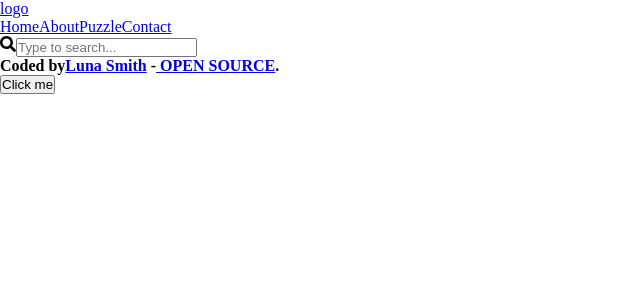
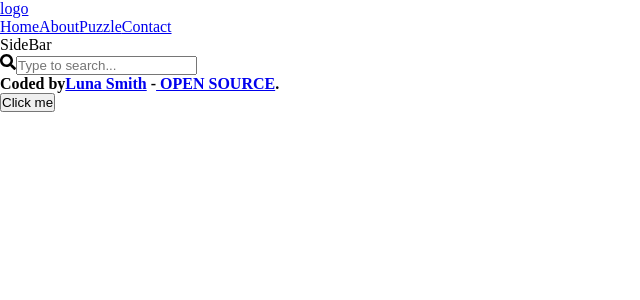
Before and after one commit to Lu-Smith/searchbar_react_vite, a React (Vite) app in the folder react-search-bar/: page / in a window 1280 px wide. Shown: the top 300 px of the page, without its empty margins (0-640 px from the left). Built offline with nearby package versions, Linux system fonts and the light colour scheme.

Commit message:
Added SideBar to App.tsx

```diff
--- a/react-search-bar/src/App.tsx
+++ b/react-search-bar/src/App.tsx
@@ -8,6 +8,7 @@ import Home from './components/pages/Home';
 import About from './components/pages/About';
 import Contact from './components/pages/Contact';
 import Puzzle from './components/pages/Puzzle';
+import SideBar from './components/SideBar';
 
 function App() {
 
@@ -15,6 +16,7 @@ function App() {
     <div className='App'>
       <div className="searchBarContainer">
         <NavBar />
+        <SideBar />
         <Routes>
         <Route path='/' element={<Home />} />
           <Route path='/about' element={<About />} />
```
